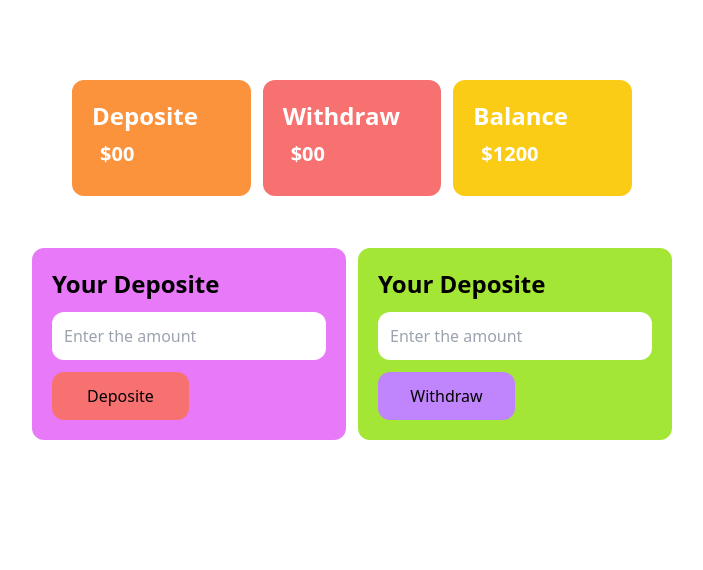
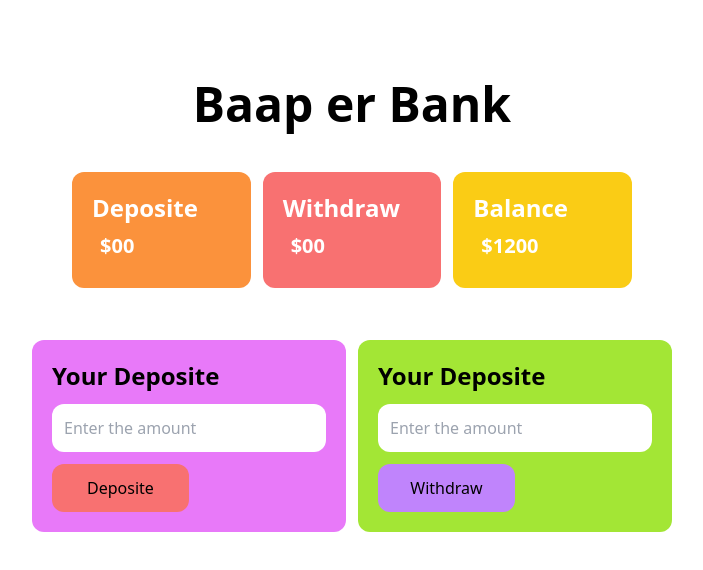
Before and after one commit to smhasnanmonir/Baaper-Bank, a plain HTML site: page index.html in a window 1280 px wide. Shown: the whole page, without its empty margins (288-991 px from the left). Drawn offline with nearby package versions, Linux system fonts and the light colour scheme.

Commit message:
second-commit

```diff
--- a/index.html
+++ b/index.html
@@ -10,6 +10,7 @@
   <body>
     <!-- Money view section Starts -->
     <section class="view-section lg:p-10 md:p-5 px-5 lg:w-1/2 mt-10 mx-auto">
+      <h1 class="text-center font-bold text-5xl mb-11">Baap er Bank</h1>
       <div class="grid lg:grid-cols-3 grid-cols-2 gap-3 text-white">
         <div class="deposite-div bg-orange-400 p-5 rounded-xl">
           <h1 class="text-2xl font-semibold">Deposite</h1>
```
